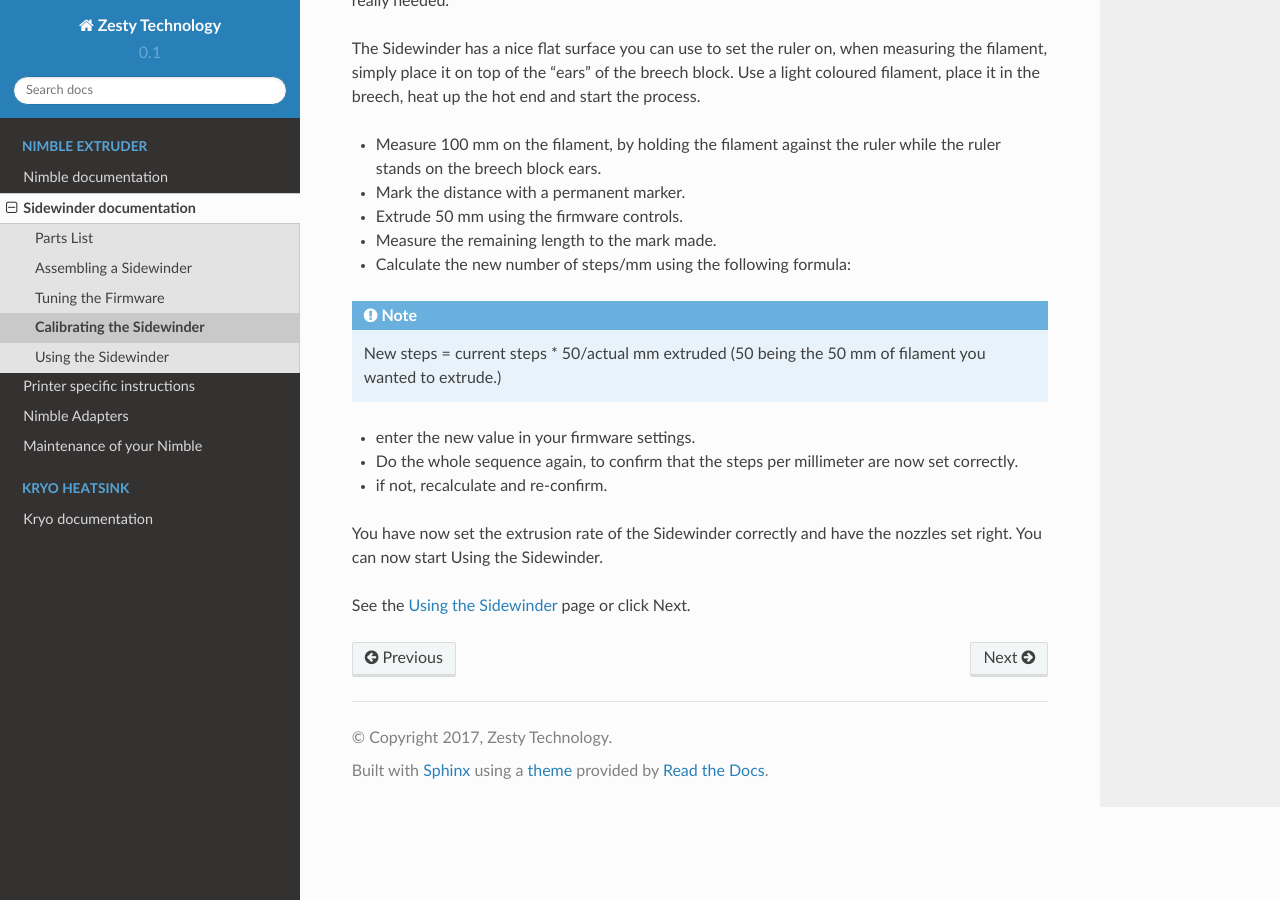
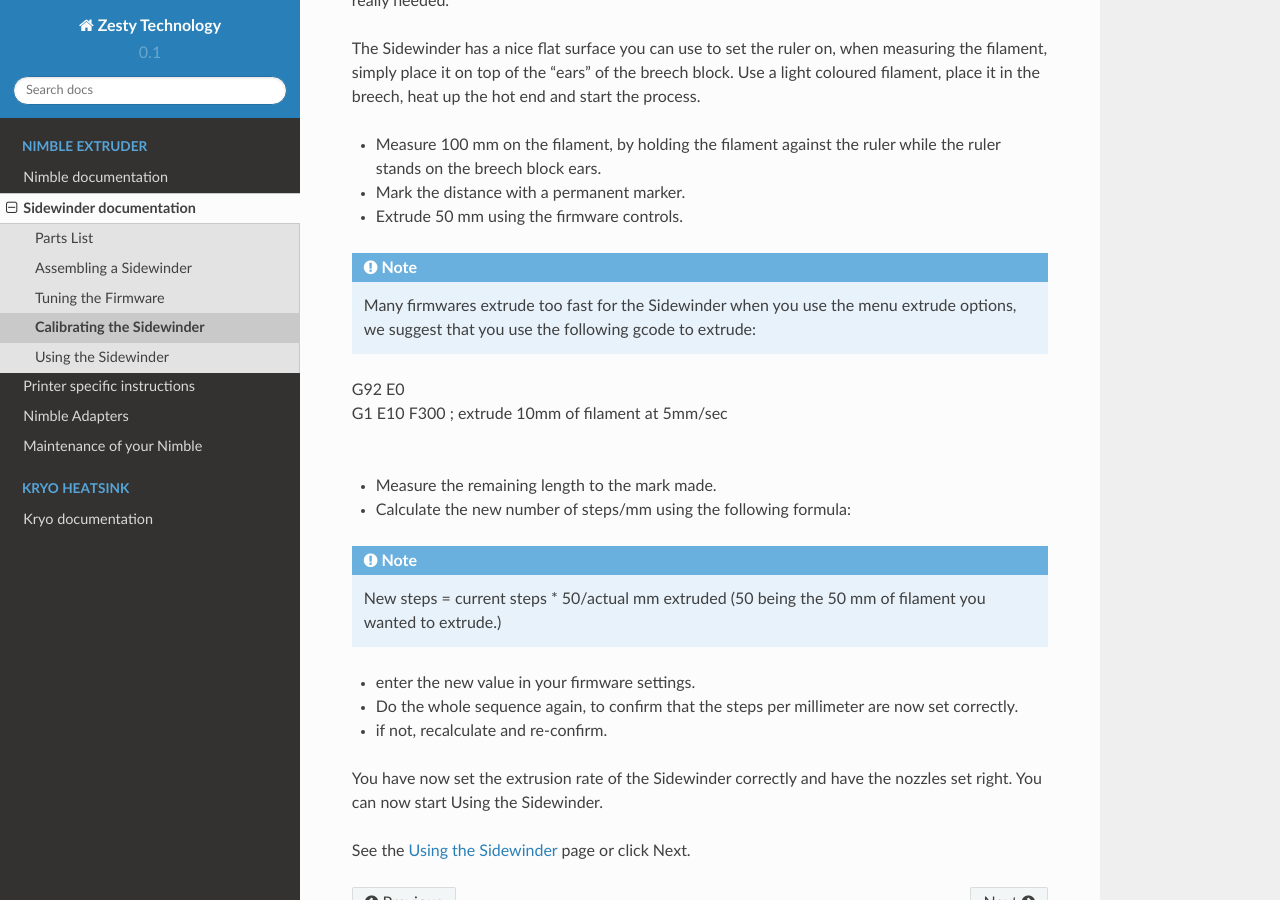
Before and after one commit to ZestyTechnology/zesty-docs, a Sphinx documentation site: the page built from docs/sidewinder/calibration.rst, in a window 1280 px wide and 900 px high, scrolled down 368 px. Built offline with Sphinx 7.4.7 and the Read the Docs theme 2.0.0, drawn with Linux system fonts in a browser that asks for light colours.

Commit message:
Update calibration.rst

```diff
--- a/docs/sidewinder/calibration.rst
+++ b/docs/sidewinder/calibration.rst
@@ -13,6 +13,13 @@
 * Measure 100 mm on the filament, by holding the filament against the ruler while the ruler stands on the breech block ears.
 * Mark the distance with a permanent marker.
 * Extrude 50 mm using the firmware controls.
+
+.. note:: Many firmwares extrude too fast for the Sidewinder when you use the menu extrude options, we suggest that you use the following gcode to extrude:
+
+| G92 E0
+| G1 E10 F300 ; extrude 10mm of filament at 5mm/sec
+|
+
 * Measure the remaining length to the mark made.
 * Calculate the new number of steps/mm using the following formula:
 
```
